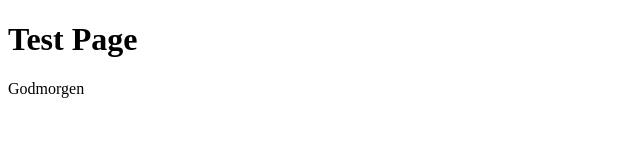
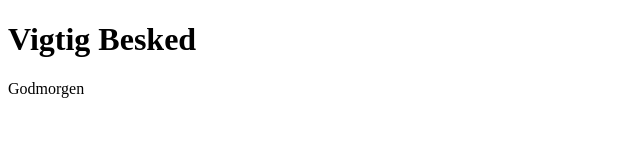
Before and after one commit to addian3/addian3.github.io, a plain HTML site: page index.html in a window 1280 px wide. Shown: the whole page, without its empty margins (0-640 px from the left). Drawn offline with Linux system fonts and the light colour scheme.

Commit message:
Update index.html

```diff
--- a/index.html
+++ b/index.html
@@ -6,7 +6,7 @@
   <title>Document</title>
 </head>
 <body>
-    <h1>Test Page</h1>
+    <h1>Vigtig Besked</h1>
     <p>Godmorgen</p>
     <script>
         console.log("godmorgen");
```
